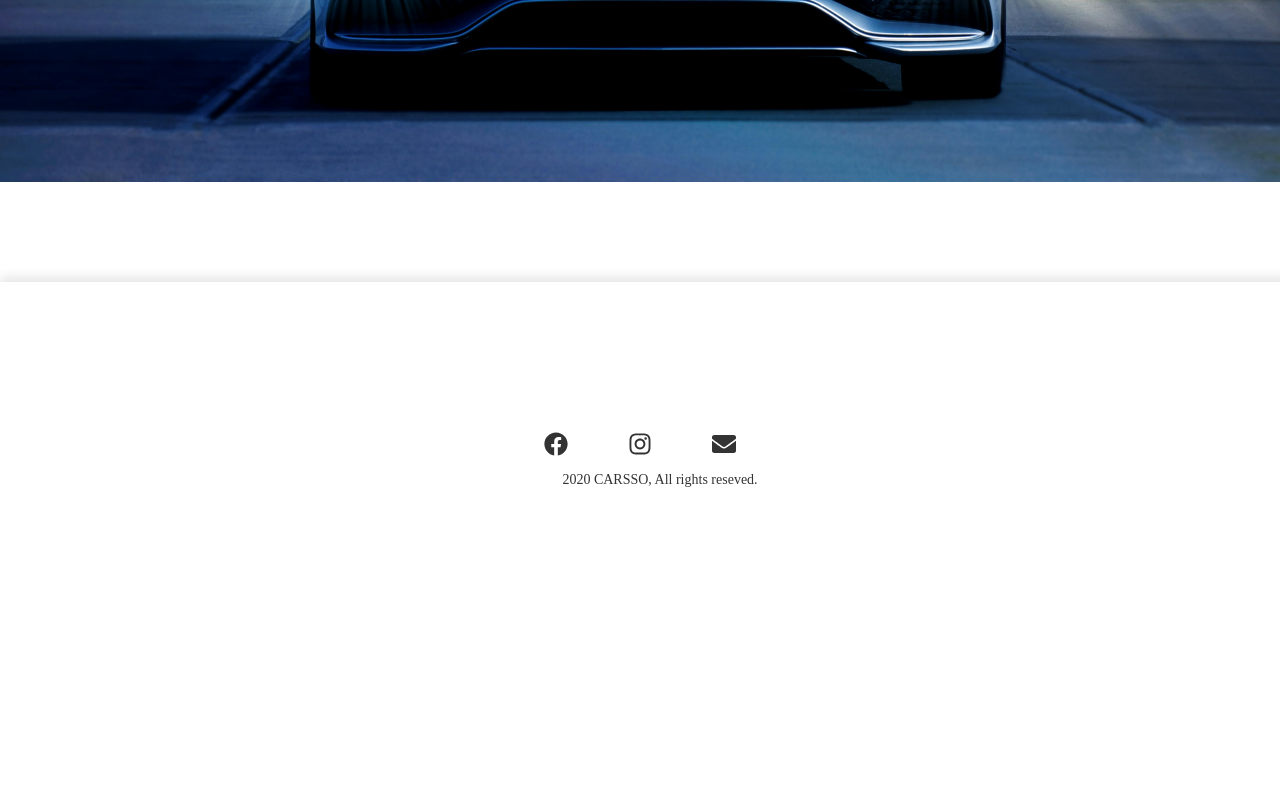
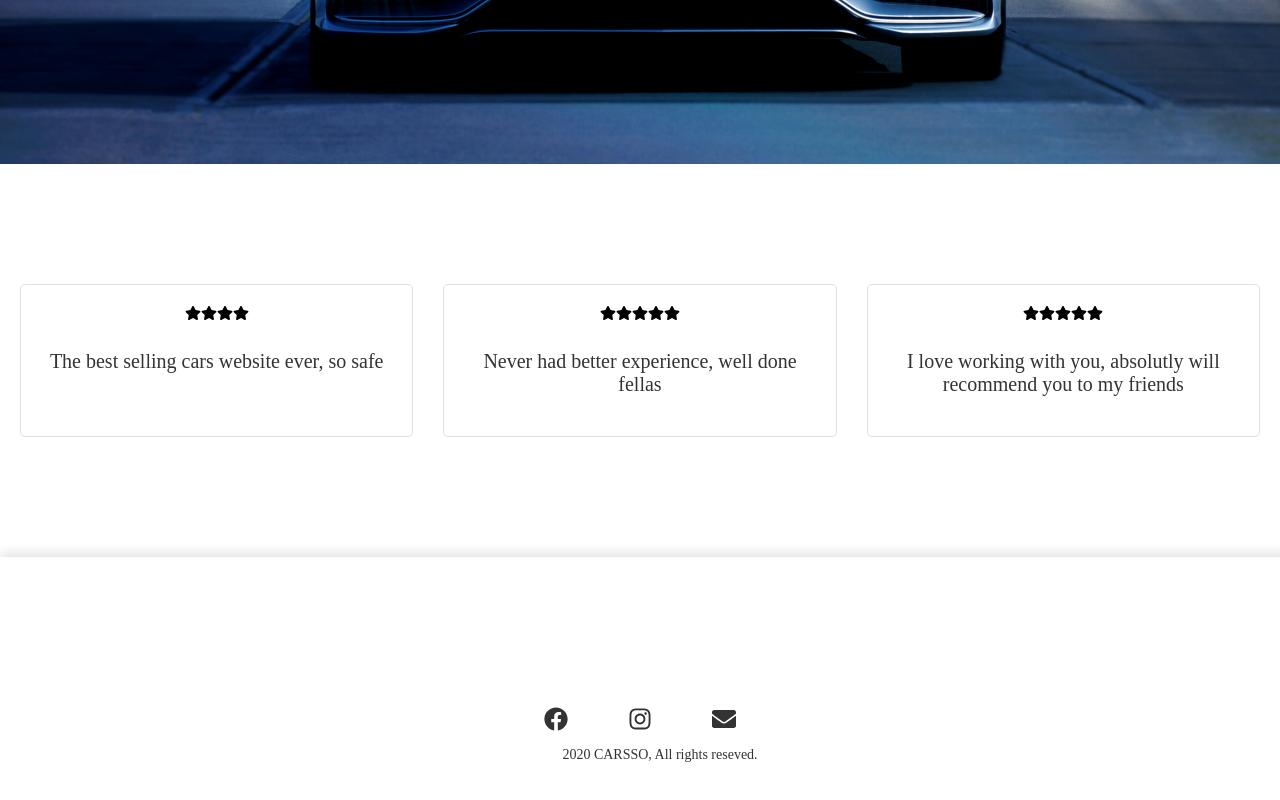
Before and after one commit to moundhermesfar/react-tutrial, a React (Vite) app: page / in a window 1280 px wide. Shown: the part 652-1452 px from the top of the page. Before the commit the page ends 1304 px from the top, so only its background shows below. Built offline with nearby package versions, Linux system fonts and the light colour scheme.

Commit message:
adding a review section

```diff
--- /dev/null
+++ b/src/components/Review.jsx
@@ -0,0 +1,16 @@
+import {FaStar} from 'react-icons/fa'
+
+function Review({review}) {
+  return (
+    <div className="review">
+      <div className="rating">
+        {[...Array(review.rating)].map((_, index) => (
+          <FaStar key={index} />
+        ))}
+      </div>
+      <p>{review.body}</p>
+    </div>
+  )
+}
+
+export default Review
--- /dev/null
+++ b/src/components/Reviews.jsx
@@ -0,0 +1,13 @@
+import Review from './Review'
+
+function Reviews({data}) {
+  return (
+    <div className="reviews-container">
+        {data.map((review, index) => (
+            <Review key={index} review={review} />
+        ))}
+    </div>
+  );
+}
+
+export default Reviews;
--- /dev/null
+++ b/src/data/reviews.js
@@ -0,0 +1,8 @@
+export const reviews = [
+  { rating: 4, body: "The best selling cars website ever, so safe" },
+  { rating: 5, body: "Never had better experience, well done fellas" },
+  {
+    rating: 5,
+    body: "I love working with you, absolutly will recommend you to my friends",
+  },
+];
--- a/src/pages/Home.jsx
+++ b/src/pages/Home.jsx
@@ -1,10 +1,13 @@
 import HeroSection from "../components/HeroSection";
+import Reviews from "../components/Reviews";
+
+import {reviews} from '../data/reviews'
 
 function Home() {
   return (
     <>
-      <div>header</div>
       <HeroSection />
+      <Reviews data={reviews} />
     </>
   );
 }
```
